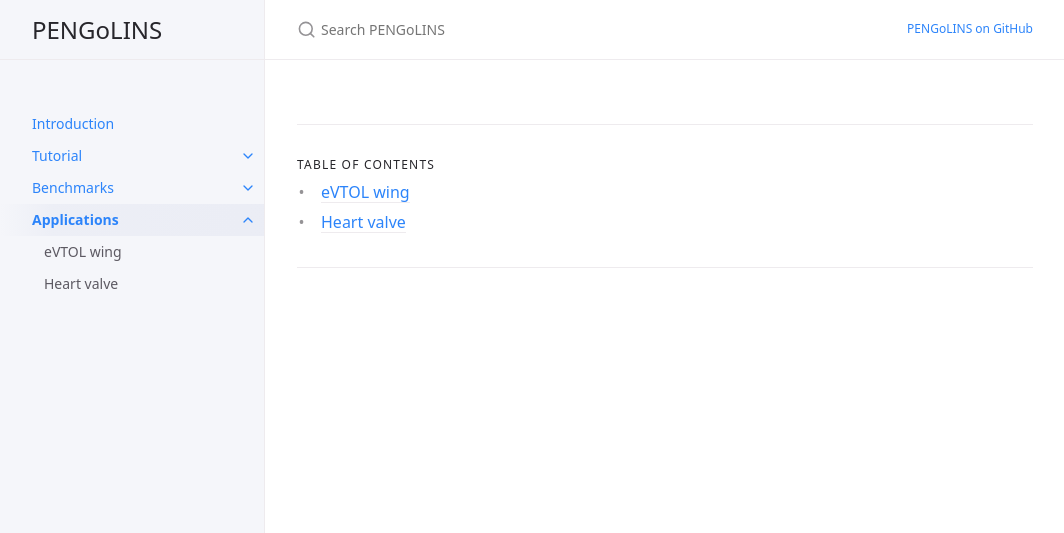
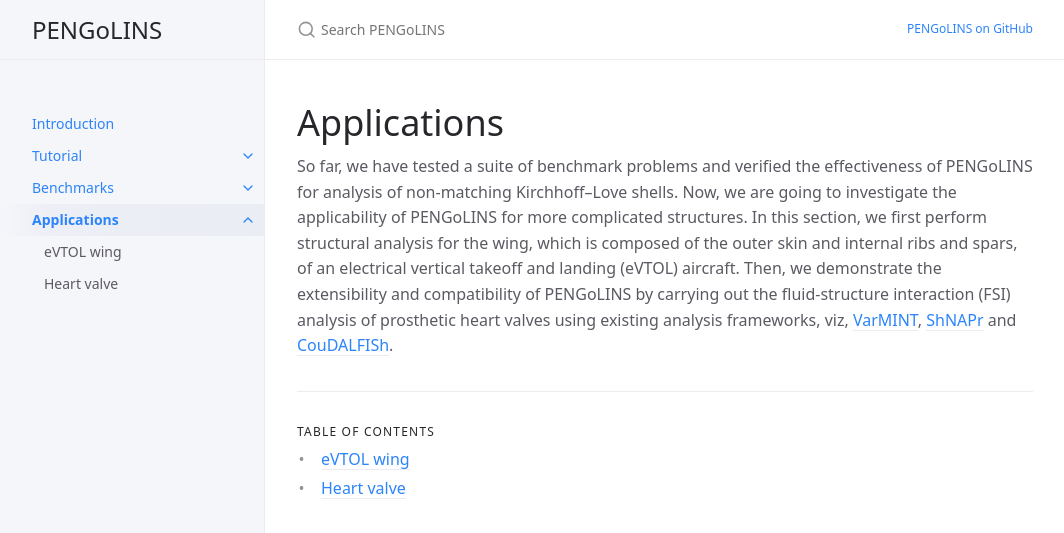
Before and after one commit to hanzhao2020/PENGoLINS, a Jekyll site: the page built from docs/docs/applications/applications.md, in a window 1280 px wide. Shown: the top 533 px of the page, without its empty margins (107-1171 px from the left). Built offline with Jekyll 4.4.1, drawn with Linux system fonts in a browser that asks for light colours.

Commit message:
Updating documentation.

```diff
--- a/docs/docs/applications/applications.md
+++ b/docs/docs/applications/applications.md
@@ -5,3 +5,5 @@
 has_children: true
 permalink: docs/applications
 ---
+# Applications
+So far, we have tested a suite of benchmark problems and verified the effectiveness of PENGoLINS for analysis of non-matching Kirchhoff--Love shells. Now, we are going to investigate the applicability of PENGoLINS for more complicated structures. In this section, we first perform structural analysis for the wing, which is composed of the outer skin and internal ribs and spars, of an electrical vertical takeoff and landing (eVTOL) aircraft. Then, we demonstrate the extensibility and compatibility of PENGoLINS by carrying out the fluid-structure interaction (FSI) analysis of prosthetic heart valves using existing analysis frameworks, viz, [VarMINT](https://github.com/david-kamensky/VarMINT), [ShNAPr](https://github.com/david-kamensky/ShNAPr) and [CouDALFISh](https://github.com/david-kamensky/CouDALFISh).
```
Also changed, not shown: docs/docs/applications/evtol_wing.md (+4 -0 lines), docs/docs/applications/heart_valve.md (+2 -1 lines), docs/index.md (+1 -1 lines), docs/README.md.
